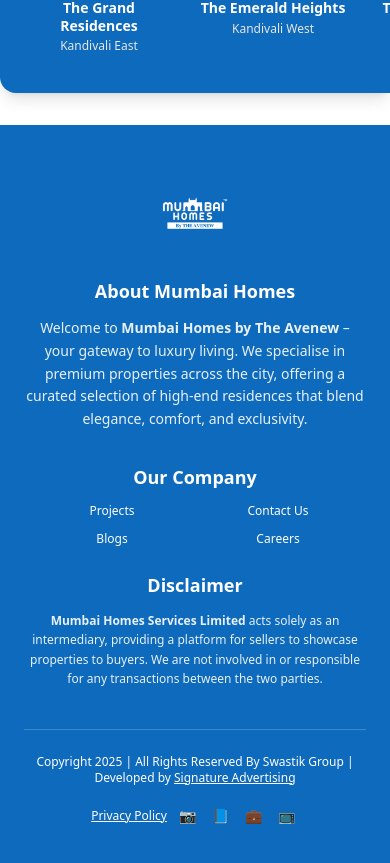
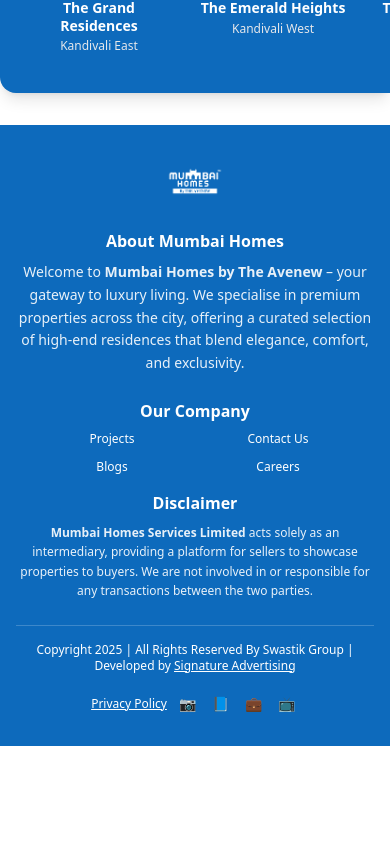
Before and after one commit to Shourya-276/pixel-perfect-scroller-06, a React (Vite) app: page /all-projects in a window 390 px wide. Shown: the part 4197-5060 px from the top of the page. After the commit the page ends 4943 px from the top, so only its background shows below. Built offline with nearby package versions, Linux system fonts and the light colour scheme; the HTML template or start-up script is replaced by a standard one.

Commit message:
Fix stretched component on mobile

```diff
--- a/src/components/MumbaiHomesSection.tsx
+++ b/src/components/MumbaiHomesSection.tsx
@@ -4,23 +4,23 @@ import mumbaiHomesLogo from "@/assets/mumbai-homes-logo.png";
 const MumbaiHomesSection = () => {
   return (
     <section
-      className="py-12 text-white"
+      className="py-6 md:py-12 text-white"
       style={{ backgroundColor: '#0D6ABC' }}
     >
-      <div className="container mx-auto px-6">
-        <div className="grid grid-cols-1 md:grid-cols-2 gap-8 md:gap-12">
+      <div className="container mx-auto px-4 md:px-6">
+        <div className="grid grid-cols-1 md:grid-cols-2 gap-6 md:gap-12">
           {/* Left Column - Logo and About */}
           <div className="text-center md:text-left">
-            <div className="mb-6 md:mb-8">
+            <div className="mb-4 md:mb-8">
               <img
                 src={mumbaiHomesLogo}
                 alt="Mumbai Homes Logo"
-                className="h-20 w-auto mb-2 mx-auto md:mx-0"
+                className="h-16 md:h-20 w-auto mb-2 mx-auto md:mx-0"
               />
             </div>
 
             <div>
-              <h3 className="text-lg md:text-xl font-bold mb-3 md:mb-4">About Mumbai Homes</h3>
+              <h3 className="text-base md:text-xl font-bold mb-2 md:mb-4">About Mumbai Homes</h3>
               <p className="text-sm leading-relaxed opacity-90">
                 Welcome to <strong>Mumbai Homes by The Avenew</strong> – your gateway to luxury living. We
                 specialise in premium properties across the city, offering a curated selection of high-end residences that blend elegance, comfort, and exclusivity.
@@ -29,10 +29,10 @@ const MumbaiHomesSection = () => {
           </div>
 
           {/* Right Column - Company Info and Disclaimer */}
-          <div className="grid grid-cols-1 gap-6 md:gap-8 text-center md:text-left">
+          <div className="grid grid-cols-1 gap-4 md:gap-8 text-center md:text-left">
             {/* Our Company */}
             <div>
-              <h3 className="text-lg md:text-xl font-bold mb-3 md:mb-4">Our Company</h3>
+              <h3 className="text-base md:text-xl font-bold mb-2 md:mb-4">Our Company</h3>
               <div className="grid grid-cols-2 gap-3 md:gap-4 text-xs md:text-sm max-w-xs mx-auto md:mx-0">
                 <a href="#" className="hover:underline">Projects</a>
                 <a href="#" className="hover:underline">Contact Us</a>
@@ -43,7 +43,7 @@ const MumbaiHomesSection = () => {
 
             {/* Disclaimer */}
             <div>
-              <h3 className="text-lg md:text-xl font-bold mb-3 md:mb-4">Disclaimer</h3>
+              <h3 className="text-base md:text-xl font-bold mb-2 md:mb-4">Disclaimer</h3>
               <p className="text-xs md:text-sm leading-relaxed opacity-90">
                 <strong>Mumbai Homes Services Limited</strong> acts solely as an intermediary, providing a platform
                 for sellers to showcase properties to buyers. We are not involved in or responsible for
@@ -54,7 +54,7 @@ const MumbaiHomesSection = () => {
         </div>
 
         {/* Footer Row */}
-        <div className="flex flex-col md:flex-row justify-between items-center mt-10 pt-6 border-t border-white/20 text-xs md:text-sm">
+        <div className="flex flex-col md:flex-row justify-between items-center mt-6 md:mt-10 pt-4 md:pt-6 border-t border-white/20 text-xs md:text-sm">
           <div className="mb-3 md:mb-0 text-center">
             <p>Copyright 2025 | All Rights Reserved By Swastik Group | Developed by <a href="#" className="underline">Signature Advertising</a></p>
           </div>
--- a/src/pages/AllProjects.tsx
+++ b/src/pages/AllProjects.tsx
@@ -270,29 +270,30 @@ const AllProjects = () => {
     if (selectedProjects.length > 0) {
       filtered = filtered.filter(project => selectedProjects.includes(project.name));
     }
-    if (selectedPurchaseType.length > 0) {
-      filtered = filtered.filter(project => selectedPurchaseType.includes(project.purchaseType));
-    }
-    if (selectedAmenities.length > 0) {
-      filtered = filtered.filter(project =>
-        selectedAmenities.every(amenity => project.amenities.includes(amenity))
-      );
-    }
-    if (selectedFurnishing.length > 0) {
-      filtered = filtered.filter(project => selectedFurnishing.includes(project.furnishing));
-    }
+    // Commented out filters for properties not in data structure
+    // if (selectedPurchaseType.length > 0) {
+    //   filtered = filtered.filter(project => selectedPurchaseType.includes(project.purchaseType));
+    // }
+    // if (selectedAmenities.length > 0) {
+    //   filtered = filtered.filter(project =>
+    //     selectedAmenities.every(amenity => project.amenities.includes(amenity))
+    //   );
+    // }
+    // if (selectedFurnishing.length > 0) {
+    //   filtered = filtered.filter(project => selectedFurnishing.includes(project.furnishing));
+    // }
     if (selectedRera.length > 0) {
       filtered = filtered.filter(project => selectedRera.includes(project.reraApproved ? "Yes" : "No"));
     }
-    if (selectedPostedBy.length > 0) {
-      filtered = filtered.filter(project => selectedPostedBy.includes(project.postedBy));
-    }
+    // if (selectedPostedBy.length > 0) {
+    //   filtered = filtered.filter(project => selectedPostedBy.includes(project.postedBy));
+    // }
     if (selectedConstruction.length > 0) {
       filtered = filtered.filter(project => selectedConstruction.includes(project.status));
     }
-    if (selectedBedrooms.length > 0) {
-      filtered = filtered.filter(project => selectedBedrooms.some(bed => project.beds.includes(bed)));
-    }
+    // if (selectedBedrooms.length > 0) {
+    //   filtered = filtered.filter(project => selectedBedrooms.some(bed => project.beds.includes(bed)));
+    // }
     if (selectedPropertyType.length > 0) {
       filtered = filtered.filter(project => selectedPropertyType.includes(project.type));
     }
@@ -306,13 +307,13 @@ const AllProjects = () => {
         return price >= minBudget && price <= maxBudget;
       });
     }
-    // Area range filter
-    if (areaRange[0] > 0 || areaRange[1] > 0) {
-      filtered = filtered.filter(project => {
-        const area = parseFloat(project.area.replace(/[^0-9.]/g, ''));
-        return area >= areaRange[0] && area <= areaRange[1];
-      });
-    }
+    // Area range filter - commented out as area property doesn't exist
+    // if (areaRange[0] > 0 || areaRange[1] > 0) {
+    //   filtered = filtered.filter(project => {
+    //     const area = parseFloat(project.area.replace(/[^0-9.]/g, ''));
+    //     return area >= areaRange[0] && area <= areaRange[1];
+    //   });
+    // }
 
     return filtered;
   }, [projectList, searchQuery, hideAlreadySeen, verifiedProperties, selectedLocalities, selectedProjects, selectedPurchaseType, selectedAmenities, selectedFurnishing, selectedRera, selectedPostedBy, selectedConstruction, selectedBedrooms, selectedPropertyType, budgetRange, areaRange]);
```
